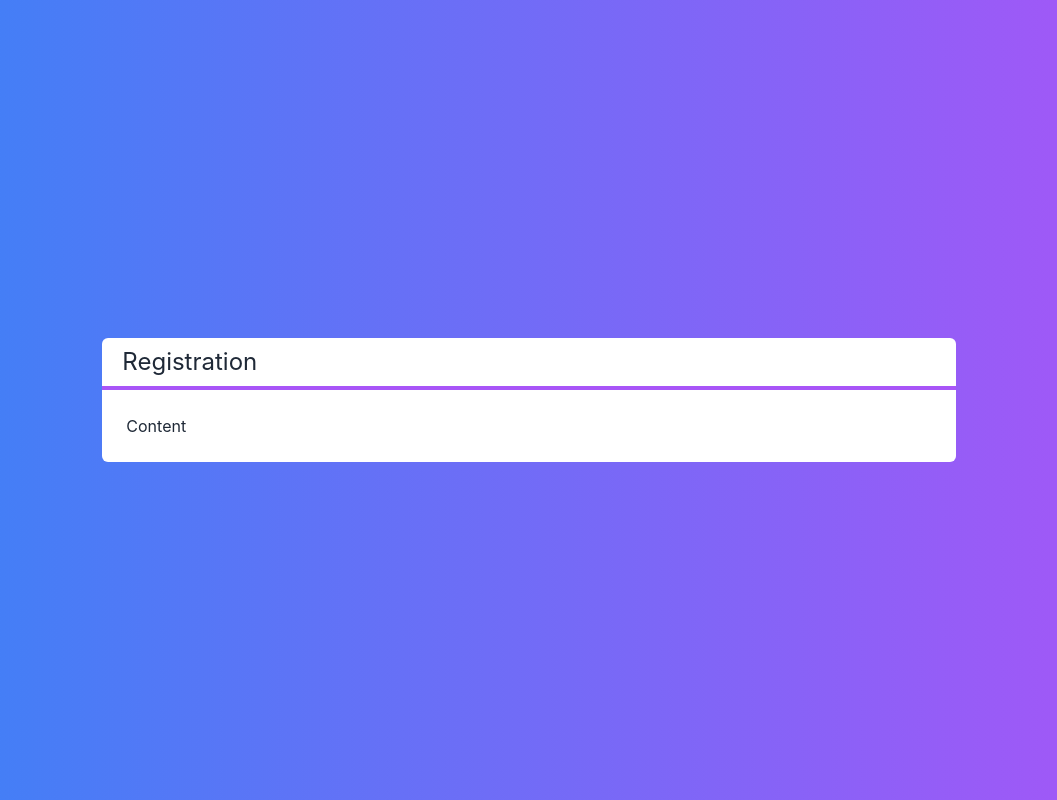
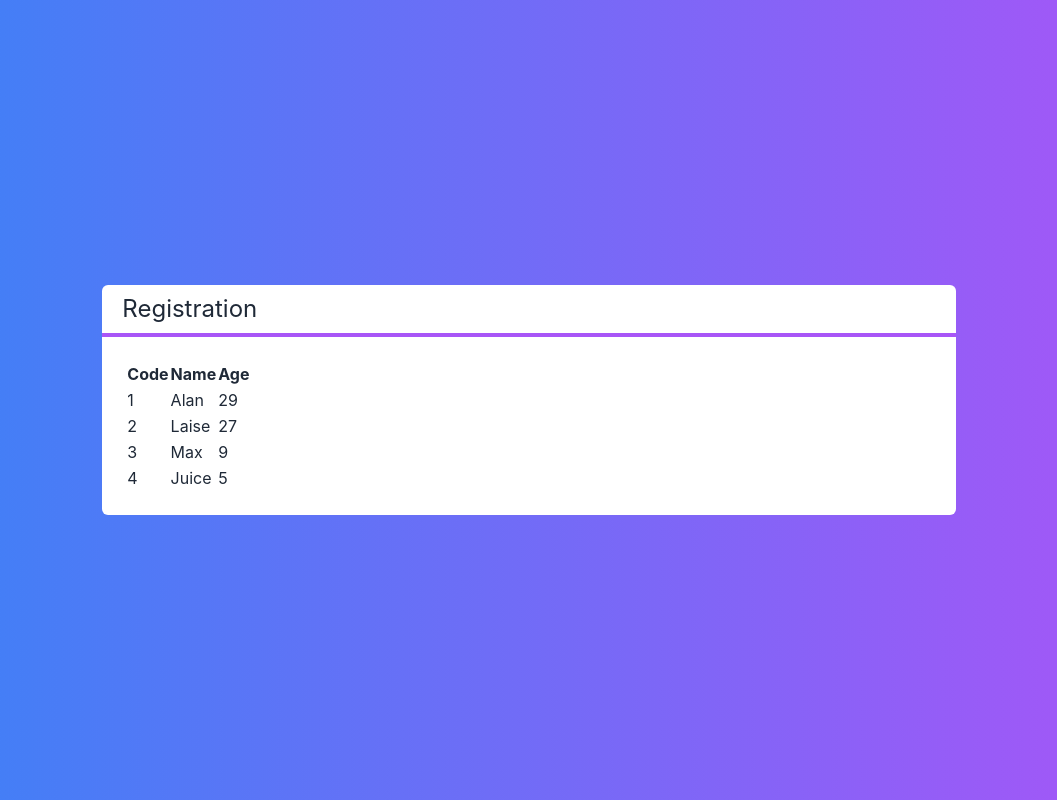
Before and after one commit to alanmxll/form-client, a Next.js app: page / in a window 1280 px wide. Shown: the whole page, without its empty margins (111-1168 px from the left). Built offline with nearby package versions, Linux system fonts and the light colour scheme.

Commit message:
create Table component

```diff
--- /dev/null
+++ b/src/components/Table.tsx
@@ -0,0 +1,36 @@
+import Client from "../core/Client";
+
+interface TableProps {
+  clients: Client[];
+}
+
+export default function Table(props: TableProps) {
+  function renderHeader() {
+    return (
+      <tr>
+        <th>Code</th>
+        <th>Name</th>
+        <th>Age</th>
+      </tr>
+    );
+  }
+
+  function renderData() {
+    return props.clients?.map((client, index) => {
+      return (
+        <tr key={client.id}>
+          <td>{client.id}</td>
+          <td>{client.name}</td>
+          <td>{client.age}</td>
+        </tr>
+      );
+    });
+  }
+
+  return (
+    <table>
+      <thead>{renderHeader()}</thead>
+      <tbody>{renderData()}</tbody>
+    </table>
+  );
+}
--- a/src/pages/index.tsx
+++ b/src/pages/index.tsx
@@ -1,6 +1,15 @@
 import Layout from "../components/Layout";
+import Table from "../components/Table";
+import Client from "../core/Client";
 
 export default function Home() {
+  const clients = [
+    new Client("Alan", 29, "1"),
+    new Client("Laise", 27, "2"),
+    new Client("Max", 9, "3"),
+    new Client("Juice", 5, "4"),
+  ];
+
   return (
     <div
       className={`
@@ -10,7 +19,7 @@
     `}
     >
       <Layout title="Registration">
-        <span>Content</span>
+        <Table clients={clients}></Table>
       </Layout>
     </div>
   );
```
